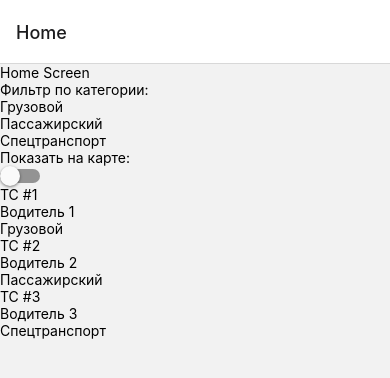
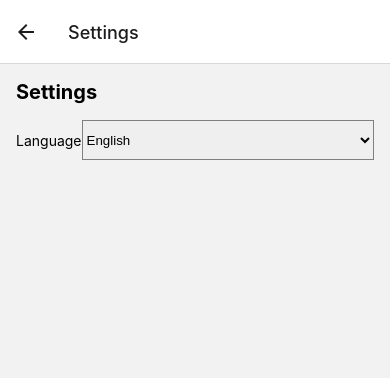
Before and after one commit to sinner77/vehicleLocator, a React Native app: screen /Settings in a window 390 px wide. Shown: the top 378 px of the page. Built offline with nearby package versions, Linux system fonts and the light colour scheme.

Commit message:
maps and languages

```diff
--- a/package.json
+++ b/package.json
@@ -10,11 +10,15 @@
     "test": "jest"
   },
   "dependencies": {
+    "@react-native-picker/picker": "^2.4.10",
     "@react-navigation/native": "^6.1.6",
     "@react-navigation/stack": "^6.3.16",
+    "i18next": "^23.1.0",
     "react": "18.2.0",
+    "react-i18next": "^13.0.0",
     "react-native": "0.71.11",
     "react-native-gesture-handler": "^2.12.0",
+    "react-native-maps": "^1.7.1",
     "react-native-safe-area-context": "^4.5.3",
     "react-native-screens": "^3.21.0"
   },
--- a/src/App.tsx
+++ b/src/App.tsx
@@ -4,16 +4,19 @@ import React from 'react';
 
 import HomeScreen from './screens/HomeScreen';
 import DetailsScreen from './screens/DetailsScreen';
+import SettingsScreen from './screens/SettingsScreen';
 import 'react-native-gesture-handler'
+import i18n from './components/i18n.tsx';
 
 const Stack = createStackNavigator();
-
+i18n
 function App() {
   return (
     <NavigationContainer>
       <Stack.Navigator>
         <Stack.Screen name="Home" component={HomeScreen} />
         <Stack.Screen name="Details" component={DetailsScreen} />
+        <Stack.Screen name="Settings" component={SettingsScreen} />
       </Stack.Navigator>
     </NavigationContainer>
   );
--- a/src/components/VehicleDetails.tsx
+++ b/src/components/VehicleDetails.tsx
@@ -1,6 +1,19 @@
 import React from 'react';
-import {View, Text, TouchableOpacity, Linking} from 'react-native';
+import {View, Text, StyleSheet, TouchableOpacity, Linking} from 'react-native';
 import {Vehicle} from '../types';
+import MapView, {Marker} from 'react-native-maps';
+
+const driverLocation = {
+  latitude: 37.78825, // Широта
+  longitude: -122.4324, // Долгота
+};
+
+const startingPosition = {
+  latitude: 37.78825,
+  longitude: -122.4324,
+  latitudeDelta: 0.0922,
+  longitudeDelta: 0.0421,
+};
 
 const VehicleDetails: React.FC<{vehicle: Vehicle}> = ({vehicle}) => {
   const handleCallDriver = () => {
@@ -20,17 +33,62 @@ const VehicleDetails: React.FC<{vehicle: Vehicle}> = ({vehicle}) => {
   };
 
   return (
-    <View>
-      <Text>{vehicle.name}</Text>
-      <Text>{vehicle.driver}</Text>
-      <TouchableOpacity onPress={() => handleSendMessage()}>
-        <Text>{vehicle.phone}</Text>
-      </TouchableOpacity>
-      <TouchableOpacity onPress={() => handleCallDriver()}>
-        <Text>{vehicle.phone}</Text>
-      </TouchableOpacity>
-    </View>
+    <>
+      <View style={styles.container}>
+        <Text style={styles.name}>{vehicle.name}</Text>
+        <Text style={styles.category}>{vehicle.category}</Text>
+        <Text style={styles.driverName}>{vehicle.driver}</Text>
+        <Text style={styles.phone}>{vehicle.phone}</Text>
+        <TouchableOpacity style={styles.button} onPress={handleCallDriver}>
+          <Text style={styles.buttonText}>Call</Text>
+        </TouchableOpacity>
+        <TouchableOpacity style={styles.button} onPress={handleSendMessage}>
+          <Text style={styles.buttonText}>Send Message</Text>
+        </TouchableOpacity>
+        <MapView style={styles.map} initialRegion={startingPosition}></MapView>
+      </View>
+    </>
   );
 };
 
+const styles = StyleSheet.create({
+  container: {},
+  map: {
+    width: '100%',
+    height: 300,
+    marginBottom: 16,
+  },
+  phone: {
+    fontSize: 18,
+    fontWeight: 'bold',
+    marginBottom: 8,
+  },
+  name: {
+    fontSize: 18,
+    fontWeight: 'bold',
+    marginBottom: 8,
+  },
+  category: {
+    fontSize: 16,
+    fontWeight: 'bold',
+    marginBottom: 8,
+  },
+  driverName: {
+    fontSize: 16,
+    marginBottom: 16,
+  },
+  button: {
+    backgroundColor: 'blue',
+    paddingVertical: 8,
+    paddingHorizontal: 16,
+    borderRadius: 4,
+    marginBottom: 8,
+  },
+  buttonText: {
+    color: 'red',
+    fontSize: 16,
+    fontWeight: 'bold',
+  },
+});
+
 export default VehicleDetails;
--- a/src/components/VehicleList.tsx
+++ b/src/components/VehicleList.tsx
@@ -28,7 +28,6 @@ const vehiclesData: Vehicle[] = [
     category: 'Спецтранспорт',
     phone: '+789',
   },
-  // Добавьте другие элементы данных
 ];
 
 const VehicleList: React.FC = () => {
--- /dev/null
+++ b/src/components/i18n.tsx
@@ -0,0 +1,27 @@
+import i18n from 'i18next';
+import { initReactI18next } from 'react-i18next';
+
+// Импортируйте файлы переводов
+import enTranslations from '../translations/en.json';
+import ruTranslations from '../translations/ru.json';
+
+// Определите поддерживаемые языки и соответствующие переводы
+const resources = {
+  en: {
+    translation: enTranslations,
+  },
+  ru: {
+    translation: ruTranslations,
+  },
+};
+
+i18n.use(initReactI18next).init({
+  resources,
+  lng: 'en',
+  fallbackLng: 'en',
+  interpolation: {
+    escapeValue: false,
+  },
+});
+
+export default i18n;
--- a/src/screens/DetailsScreen.tsx
+++ b/src/screens/DetailsScreen.tsx
@@ -1,13 +1,15 @@
 import React from 'react';
 import {View, Text, Button} from 'react-native';
 import VehicleDetails from '../components/VehicleDetails';
+import { useTranslation } from 'react-i18next';
 
 interface DetailsScreenProps {
   route: any;
-  navigation: any; // типизируйте это в соответствии с вашими потребностями
+  navigation: any;
 }
 
 const DetailsScreen: React.FC<DetailsScreenProps> = ({route, navigation}) => {
+  const { t, i18n } = useTranslation();
   const {vehicle} = route.params;
   return (
     <View>
--- a/src/screens/HomeScreen.tsx
+++ b/src/screens/HomeScreen.tsx
@@ -1,18 +1,40 @@
 import React from 'react';
-import { View, Text } from 'react-native';
+import { View, Text, StyleSheet, Button} from 'react-native';
 import VehicleList from '../components/VehicleList';
+import { useNavigation } from '@react-navigation/native';
+import {StackNavigationProp} from '@react-navigation/stack';
+import {RootStackParamList} from '../types';
+import { useTranslation } from 'react-i18next';
+
+type SettingsScreenNavigationProp = StackNavigationProp<RootStackParamList, 'Settings'>;
 
 interface HomeScreenProps {
-  navigation: any; // типизируйте это в соответствии с вашими потребностями
+  navigation: any;
 }
 
 const HomeScreen: React.FC<HomeScreenProps> = () => {
+  const { t, i18n } = useTranslation();
+  const navigation = useNavigation<SettingsScreenNavigationProp>();
+  const handleVehiclePress = () => {
+    navigation.navigate('Settings');
+  }
   return (
-    <View>
-      <Text>Home Screen</Text>
+    <View style={styles.container}>
+      <Text>Список автомобилей</Text>
       <VehicleList />
+      <Button title='Settings' onPress={handleVehiclePress} />
     </View>
   );
 }
 
+const styles = StyleSheet.create({
+
+  container: {
+    flex: 1,
+    backgroundColor: 'pink',
+    fontSize: 40,
+    fontWeight: 'bold',
+  },
+});
+
 export default HomeScreen;
--- /dev/null
+++ b/src/screens/SettingsScreen.tsx
@@ -0,0 +1,69 @@
+import React, {useState} from 'react';
+import {View, StyleSheet, Text} from 'react-native';
+import {languages} from '../types.ts';
+import {Picker} from '@react-native-picker/picker';
+import {useTranslation} from 'react-i18next';
+
+interface SettingsScreenProps {
+  navigation: any;
+}
+
+const SettingsScreen: React.FC<SettingsScreenProps> = () => {
+  const {t, i18n} = useTranslation();
+  const [selectedLanguage, setSelectedLanguage] = useState('en');
+
+  const handleLanguageChange = (value: string) => {
+    i18n?.changeLanguage(value);
+  };
+
+  const Language = ({item}) => {
+    return <Text>{item.id}</Text>;
+  };
+
+  return (
+    <View style={styles.container}>
+      <Text style={styles.title}>Settings</Text>
+      <View style={styles.option}>
+        <Text>{t('settingsScreen.languageLabel')}</Text>
+        <Picker
+          selectedValue={i18n.language}
+          style={styles.picker}
+          onValueChange={handleLanguageChange}>
+          {languages.map(language => (
+            <Picker.Item
+              key={language.id}
+              label={language.title}
+              value={language.id}
+            />
+          ))}
+        </Picker>
+      </View>
+    </View>
+  );
+};
+
+const styles = StyleSheet.create({
+  container: {
+    flex: 1,
+    padding: 16,
+  },
+  title: {
+    fontSize: 20,
+    fontWeight: 'bold',
+    marginBottom: 16,
+  },
+  option: {
+    flexDirection: 'row',
+    justifyContent: 'space-between',
+    alignItems: 'center',
+    marginBottom: 12,
+  },
+  picker: {
+    width: '100%',
+    height: 40,
+    borderColor: 'gray',
+    borderWidth: 1,
+  },
+});
+
+export default SettingsScreen;
--- a/src/translations/en.json
+++ b/src/translations/en.json
@@ -0,0 +1,16 @@
+{
+  "greetings": "Hello",
+  "title": "App Title",
+  "homeScreen": {
+    "welcomeMessage": "Welcome to the Home Screen"
+  },
+  "settingsScreen": {
+    "languageLabel": "Language"
+  },
+  "detailsScreen": {
+    "category": "Category",
+    "driver": "Driver",
+    "callButton": "Call",
+    "messageButton": "Send Message"
+  }
+}
--- a/src/translations/ru.json
+++ b/src/translations/ru.json
@@ -0,0 +1,16 @@
+{
+  "greetings": "Привет",
+  "title": "Заголовок приложения",
+  "homeScreen": {
+    "welcomeMessage": "Добро пожаловать на главный экран"
+  },
+  "settingsScreen": {
+    "languageLabel": "Язык"
+  },
+  "vehicleDetailsScreen": {
+    "category": "Категория",
+    "driver": "Водитель",
+    "callButton": "Позвонить",
+    "messageButton": "Написать"
+  }
+}
--- a/src/types.ts
+++ b/src/types.ts
@@ -1,6 +1,7 @@
 export type RootStackParamList = {
   Home: undefined;
   Details: { vehicle: Vehicle };
+  Settings: undefined;
 };
 
 export interface Vehicle {
@@ -10,3 +11,18 @@ export interface Vehicle {
   category: string;
   phone: string;
 }
+
+enum ELanguageId {
+  en = "en",
+  ru = "ru"
+}
+
+interface ILanguage {
+  id: ELanguageId,
+  title: string,
+}
+
+export const languages: ILanguage[] = [
+  { id: ELanguageId.en, title: "English" },
+  { id: ELanguageId.ru, title: "Русский" }
+]
```
Also changed, not shown: src/components/i18n.ts (deleted), 2 other files (tests, documents, lock files or other folders).
